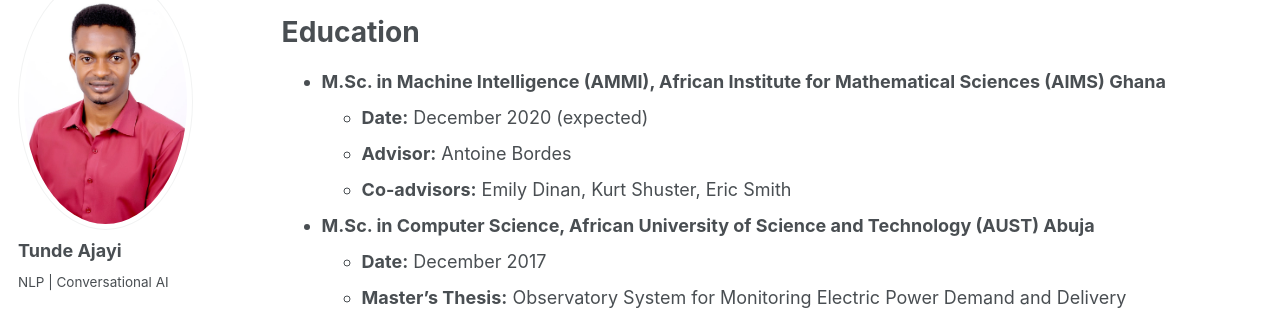
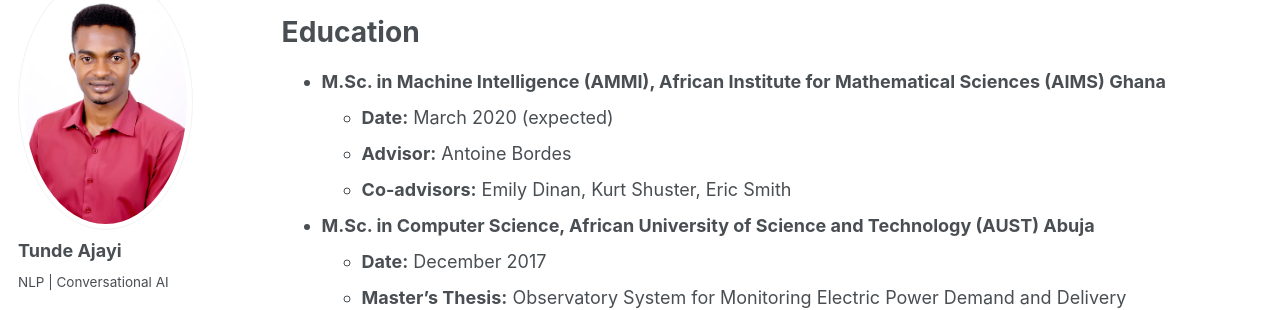
Before and after one commit to tundeajayi/tundeajayi.github.io, a Jekyll site: the page built from _pages/cv.md, in a window 1280 px wide and 900 px high. Shown: the part 144-454 px from the top of the window. Built offline with Jekyll 4.4.1, drawn with Linux system fonts in a browser that asks for light colours.

Commit message:
add grad date

```diff
--- a/_pages/cv.md
+++ b/_pages/cv.md
@@ -13,7 +13,7 @@ redirect_from:
 **Education**
 ======
 * **M.Sc. in Machine Intelligence (AMMI), African Institute for Mathematical Sciences (AIMS) Ghana**
-  - **Date:** December 2020 (expected)
+  - **Date:** March 2020 (expected)
   - **Advisor:** Antoine Bordes
   - **Co-advisors:** Emily Dinan, Kurt Shuster, Eric Smith
 
```
